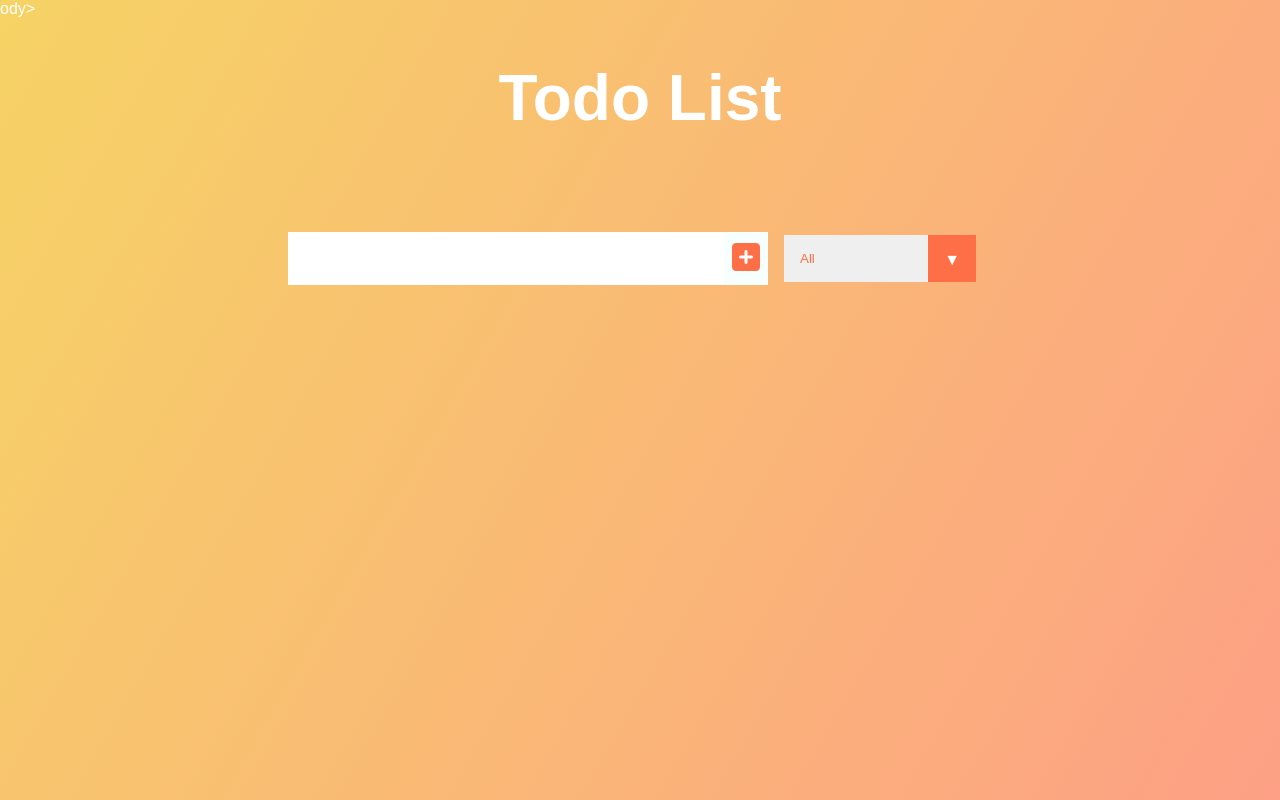
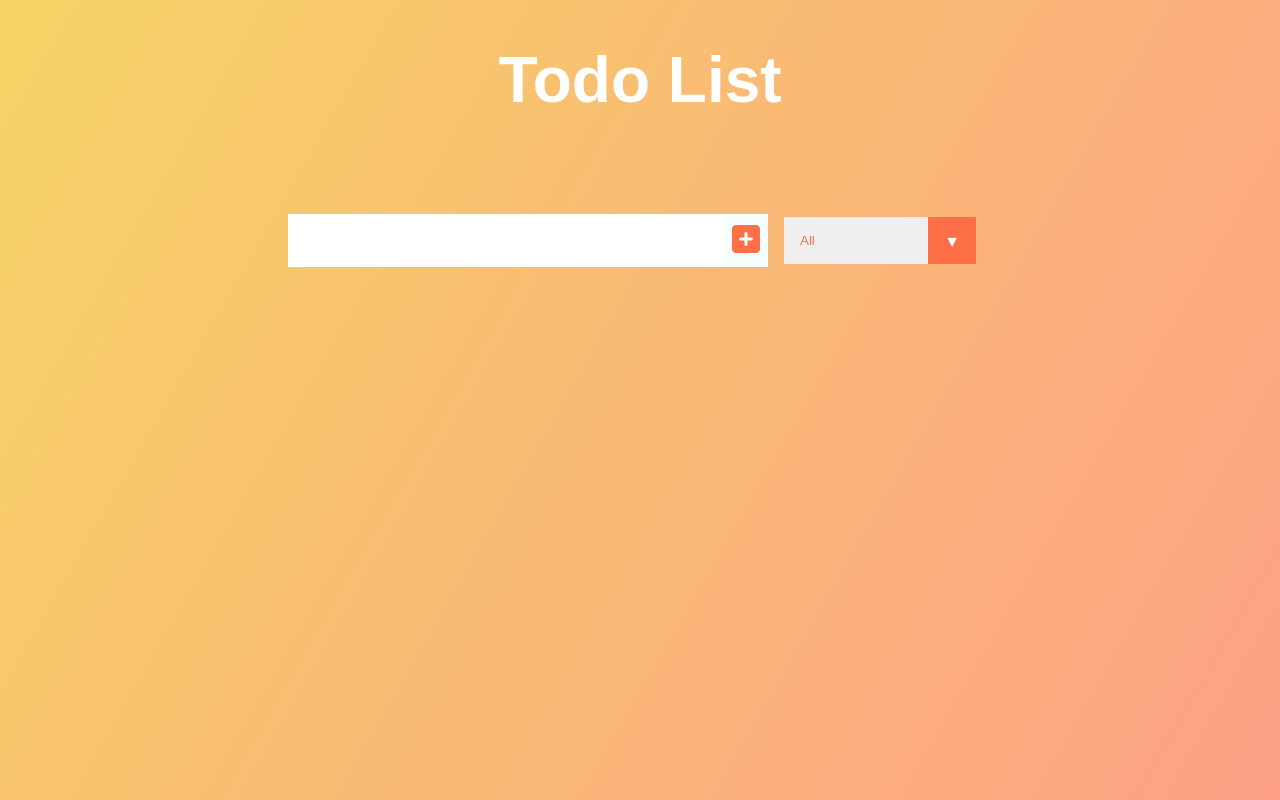
Before and after one commit to Amasias-Rodriguez/To-do-List-beginner-project-with-Javascript, a plain HTML site: page index.html in a window 1280 px wide. Drawn offline with Linux system fonts and the light colour scheme.

Commit message:
Update index.html

```diff
--- a/index.html
+++ b/index.html
@@ -9,7 +9,6 @@
   <title>To do List</title>
 </head>
 <body>
-  ody>
   <header>
     <h1>Todo List</h1>
   </header>
```
